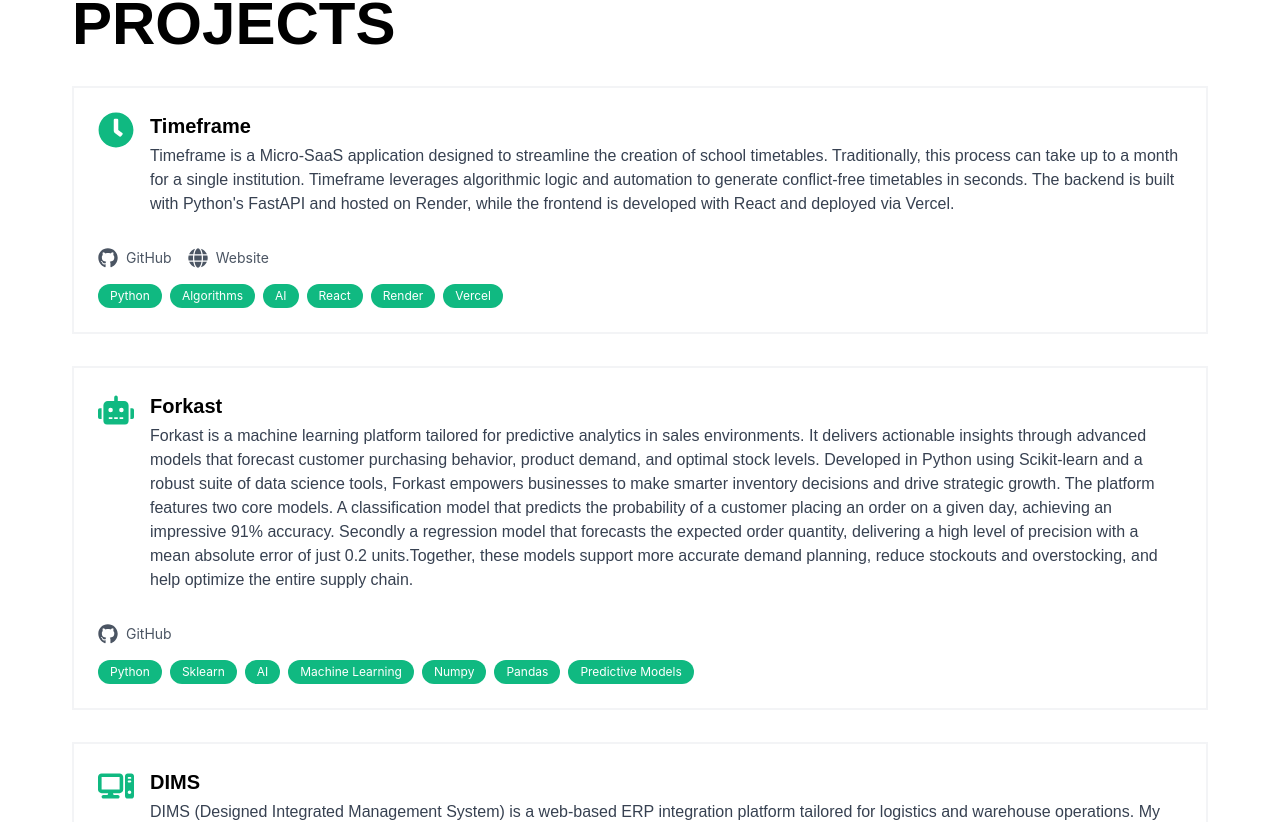
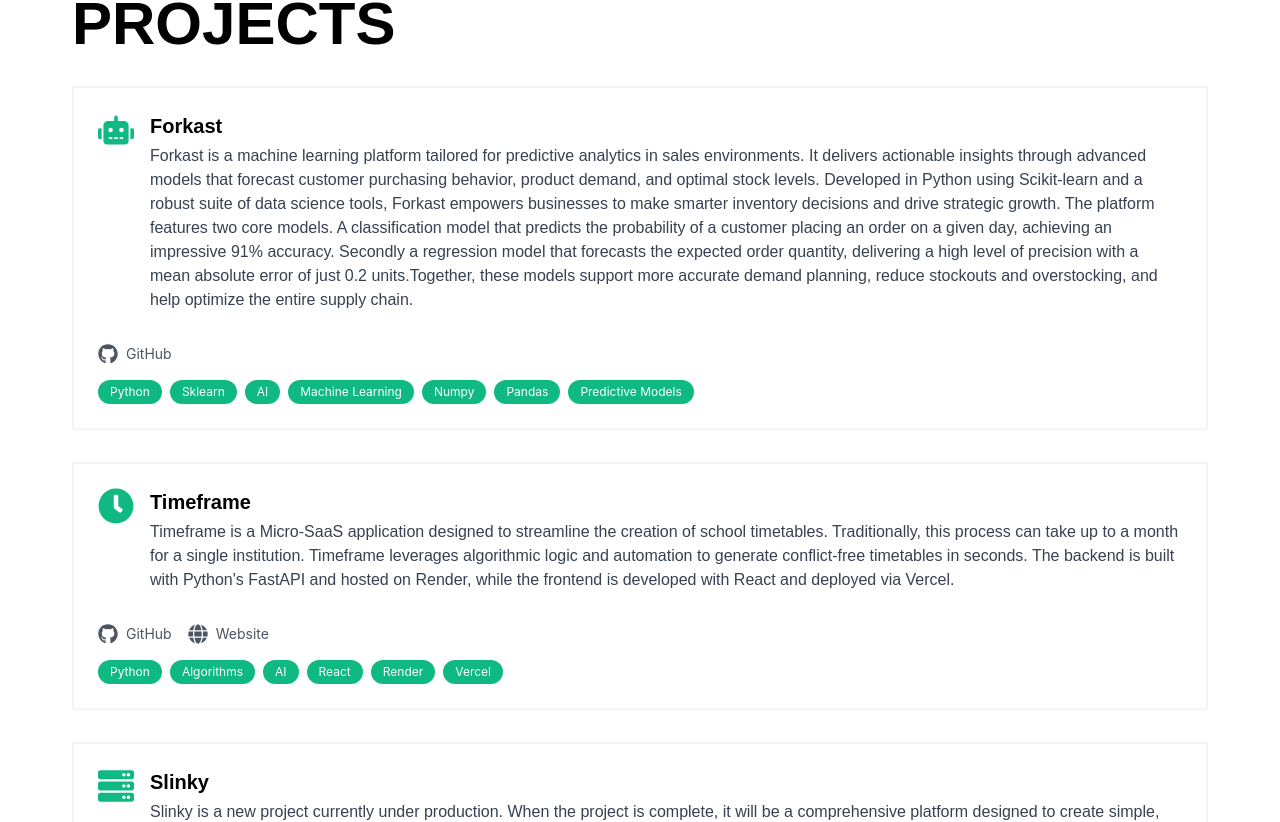
Before and after one commit to KyleJamesWestran/kylejameswestran.github.io, a React (Create React App) app: page / in a window 1280 px wide. Shown: the part 5370-6192 px from the top of the page. Built offline with nearby package versions, Linux system fonts and the light colour scheme; a web font is replaced by a local one.

Commit message:
Feat: added Slinky Project

```diff
--- a/src/components/Projects.jsx
+++ b/src/components/Projects.jsx
@@ -1,9 +1,19 @@
 import React from "react";
-import { FaMobile, FaRobot, FaGlobe, FaGithub, FaClock } from "react-icons/fa";
+import { FaMobile, FaRobot, FaGlobe, FaGithub, FaClock, FaServer } from "react-icons/fa";
 import { FaComputer } from "react-icons/fa6";
 
 const projects = [
+
     {
+        icon: <FaRobot />,
+        title: "Forkast",
+        description:
+            "Forkast is a machine learning platform tailored for predictive analytics in sales environments. It delivers actionable insights through advanced models that forecast customer purchasing behavior, product demand, and optimal stock levels. Developed in Python using Scikit-learn and a robust suite of data science tools, Forkast empowers businesses to make smarter inventory decisions and drive strategic growth. The platform features two core models. A classification model that predicts the probability of a customer placing an order on a given day, achieving an impressive 91% accuracy. Secondly a regression model that forecasts the expected order quantity, delivering a high level of precision with a mean absolute error of just 0.2 units.Together, these models support more accurate demand planning, reduce stockouts and overstocking, and help optimize the entire supply chain.",
+        links: {
+            github: "https://github.com/KyleJamesWestran/Forkast"
+        },
+        tags: ["Python", "Sklearn", "AI", "Machine Learning", "Numpy", "Pandas", "Predictive Models"]
+    },{
         icon: <FaClock />,
         title: "Timeframe",
         description:
@@ -13,16 +23,15 @@ const projects = [
             website: "https://timeframe-beta.vercel.app/"
         },
         tags: ["Python", "Algorithms", "AI", "React", "Render", "Vercel"]
-    },
-    {
-        icon: <FaRobot />,
-        title: "Forkast",
+    },{
+        icon: <FaServer />,
+        title: "Slinky",
         description:
-            "Forkast is a machine learning platform tailored for predictive analytics in sales environments. It delivers actionable insights through advanced models that forecast customer purchasing behavior, product demand, and optimal stock levels. Developed in Python using Scikit-learn and a robust suite of data science tools, Forkast empowers businesses to make smarter inventory decisions and drive strategic growth. The platform features two core models. A classification model that predicts the probability of a customer placing an order on a given day, achieving an impressive 91% accuracy. Secondly a regression model that forecasts the expected order quantity, delivering a high level of precision with a mean absolute error of just 0.2 units.Together, these models support more accurate demand planning, reduce stockouts and overstocking, and help optimize the entire supply chain.",
+            "Slinky is a new project currently under production. When the project is complete, it will be a comprehensive platform designed to create simple, secure, and scalable APIs from data on your local machine. Turning your local data into secure and accessible APIs, Slinky will enable developers to build applications that can interact with local data seamlessly. The platform will feature a user-friendly interface for managing data sources, generating APIs, and ensuring secure access controls. Slinky aims to simplify the process of API creation, making it accessible for developers of all skill levels.",
         links: {
-            github: "https://github.com/KyleJamesWestran/Forkast"
+            github: "https://github.com/KyleJamesWestran/Slinky",
         },
-        tags: ["Python", "Sklearn", "AI", "Machine Learning", "Numpy", "Pandas", "Predictive Models"]
+        tags: ["Python", "FastAPI", "React", "Websockets", "Integration", "APIs", "serverless"]
     },
     {
         icon: <FaComputer />,
@@ -42,7 +51,8 @@ const projects = [
         links: {
         },
         tags: ["Flutter", "Dart", "SQL", "APIs", "Mobile", "Automation", "Tracking"]
-    }
+    },
+
 ];
 
 const Projects = () => {
```
